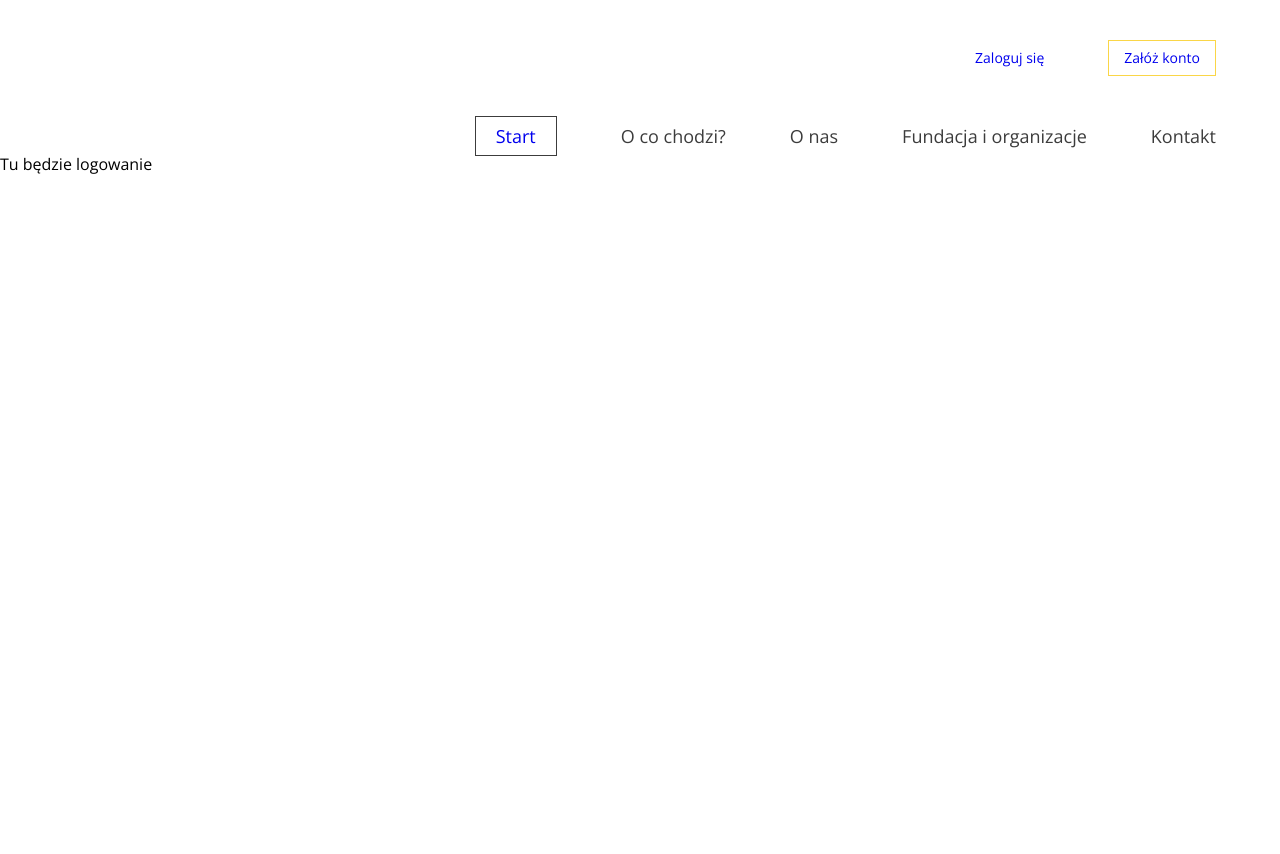
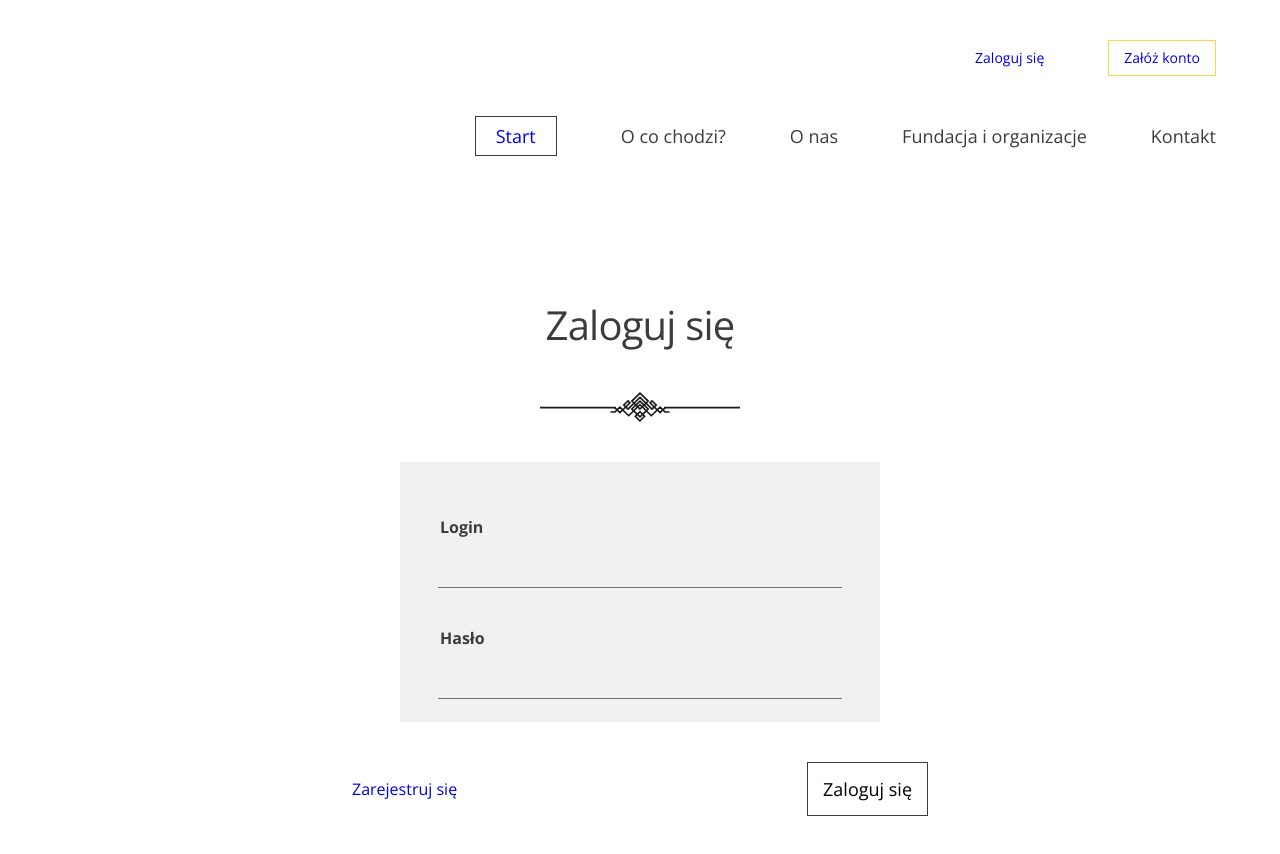
Before and after one commit to eweRij/GiveOutStuff-App, a React (Create React App) app in the folder give-out-stuff/: page /#/loggin in a window 1280 px wide. Shown: the top 854 px of the page. Before the commit the page ends 800 px from the top, so only its background shows below. Built offline with nearby package versions, Linux system fonts and the light colour scheme.

Commit message:
logowanie layout

```diff
--- a/give-out-stuff/src/components/Home.js
+++ b/give-out-stuff/src/components/Home.js
@@ -6,7 +6,6 @@ import HomeAboutUs from "./HomeAboutUs";
 import HomeHelpWho from "./HomeHelpWho";
 import HomeContact from "./HomeContact";
 import Footer from "./Footer";
-// import Navigation from "./Navigation";
 import { Element } from "react-scroll";
 
 const Home = () => {
--- a/give-out-stuff/src/components/Log.js
+++ b/give-out-stuff/src/components/Log.js
@@ -1,7 +1,31 @@
 import React from "react";
+import { Link } from "react-router-dom";
 
 const Log = () => {
-  return <h1>Tu będzie logowanie</h1>;
+  return (
+    <section className="loggin">
+      <h1 className="loggin__header">Zaloguj się</h1>
+      <div className="loggin__decor"></div>
+      <form className="loggin__form">
+        <div className="loggin__form__container">
+          <div className="loggin__form__container__login">
+            <label>Login</label>
+            <input type="text"></input>
+          </div>
+          <div className="loggin__form__container__password">
+            <label>Hasło</label>
+            <input type="password"></input>
+          </div>
+        </div>
+        <div className="loggin__form__links">
+          <Link className="link" to="/register">
+            Zarejestruj się
+          </Link>
+          <input type="submit" value="Zaloguj się"></input>
+        </div>
+      </form>
+    </section>
+  );
 };
 
 export default Log;
--- /dev/null
+++ b/give-out-stuff/src/scss/log.scss
@@ -0,0 +1,106 @@
+.loggin {
+    width:100vw;
+    height: 100vh;
+    display: flex;
+    flex-direction: column;
+    align-items: center;
+    justify-content: center;
+    &__header {
+        text-align: center;
+        font: normal normal normal 40px/55px $font-base;
+        letter-spacing: -0.8px;
+        color: $font-color;
+        opacity: 1;
+        margin-bottom: 5vh;
+    }
+    &__decor {
+        height: 30px;
+        width: 200px;
+        background: transparent url('../assets/Decoration.svg') no-repeat center/cover;
+        margin-bottom: 5vh;
+    }
+    &__form {
+        display: flex;
+        flex-direction: column;
+        align-items: center;
+        justify-content: center;
+        &__container {
+            background-color:#F0F1F1;
+            display: flex;
+            flex-direction: column;
+            align-items: center;
+            justify-content: center;
+            width: 400px;
+            height: 200px;
+            padding: 30px 40px;
+            margin-bottom: 5vh;
+            &__login {
+                width: 100%;
+                display: flex;
+                flex-direction: column;
+                align-items: center;
+                justify-content: center;
+                label {
+                    width: 100%;
+                    text-align: left;
+                    font: normal normal 800 16px/85px $font-base;
+                    letter-spacing: 0px;
+                    color: $font-color;
+                    opacity: 1;
+                }
+                input {
+                    width: 100%;
+                    background-color:#F0F1F1;
+                    border:none;
+                    border-bottom: 1px solid #707070;
+                    border-width: 100%;
+                    opacity:1;
+                    margin-bottom: 1vh;
+                    outline: none;
+                }
+            }
+            &__password {
+                width: 100%;;
+                display: flex;
+                flex-direction: column;
+                align-items: center;
+                justify-content: center;
+                label {
+                    width: 100%;
+                    text-align: left;
+                    font: normal normal 800 16px/85px $font-base;
+                    letter-spacing: 0px;
+                    color: $font-color;
+                    opacity: 1;
+
+
+                }
+                input {
+                    width: 100%;
+                    background-color:#F0F1F1;
+                    border:none;
+                    border-bottom: 1px solid #707070;
+                    border-width: 100%;
+                    opacity:1;
+                    outline: none;
+                }
+            }
+        }
+        &__links {
+            display: flex;
+            width: 120%;
+            justify-content: space-between;
+            align-items: center;
+            input {
+                background-color: white;
+                padding: 10px 15px;
+                border: 0.75px solid $font-color;
+                opacity: 1;
+                text-align: left;
+                font: normal normal 300 18px/32px $font-base;
+                letter-spacing: 0px;
+                color: #000000;
+            }
+        }
+    }
+}
--- a/give-out-stuff/src/scss/main.scss
+++ b/give-out-stuff/src/scss/main.scss
@@ -11,3 +11,4 @@
 @import "./helpWho.scss";
 @import "./contact.scss";
 @import "./footer.scss";
+@import "./log.scss";
```
